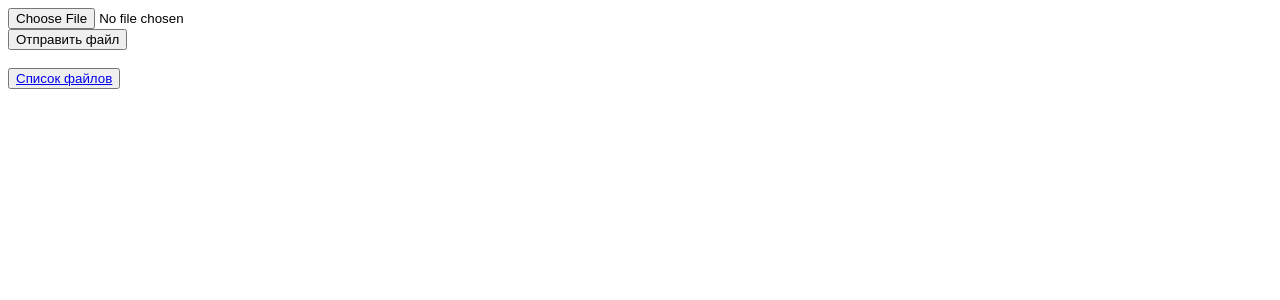
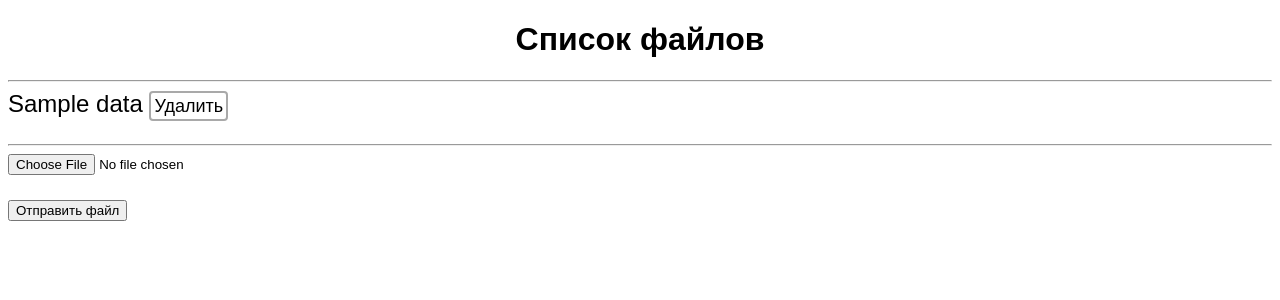
Before and after one commit to separeit894/my-http-server, a Flask app: template templates/index.html in a window 1280 px wide. Shown: the top 300 px of the page. Run offline with Flask 3, Linux system fonts and the light colour scheme; the template is opened without the code that fills it: most values are stand-ins (such as "Sample title", 1, 10 or a date in 2020).

Commit message:
bump to version 0.0.3
1. Variable 'UPLOADS' now is constant in main.py
2. Add static/style.css
3. Delete /list

```diff
--- a/main.py
+++ b/main.py
@@ -1,30 +1,40 @@
-from flask import Flask, request, render_template, send_file
+from flask import Flask, request, render_template, send_file, redirect, url_for
 import os
 
 app = Flask(__name__)
 
+UPLOADS_DIR = "uploads"
+
 @app.route("/")
 def index():
-    return render_template("index.html")
+    data = os.listdir(UPLOADS_DIR)
+    return render_template("index.html", data=data)
 
-@app.route("/upload", methods=["POST"])
+@app.route("/upload", methods=["POST", "GET"])
 def upload_file():
     if request.method == "POST":
         file = request.files.get("file")
-        if not os.path.exists("uploads"):
-            os.mkdir("uploads")
-        file.save(f"uploads/{file.filename}")
-        return render_template("index.html")
+        if not os.path.exists(UPLOADS_DIR):
+            os.mkdir(UPLOADS_DIR)
+        else:
+            path = UPLOADS_DIR + "/" + file.filename
+            file.save(path)
 
-@app.route("/list")
-def list_files():
-    data = os.listdir("uploads/")
-    return render_template("list.html", data=data)
+    return redirect("/")
 
 
-@app.route("/uploads/<string:file>")
+@app.route("/get_file/<string:file>")
 def get_file(file):
-    if os.path.exists(f"uploads/{file}"):
-        return send_file(f"uploads/{file}", as_attachment=False)
+    path = UPLOADS_DIR + "/" + file
+    if os.path.exists(path):
+        return send_file(path, as_attachment=False)
+
+@app.route("/delete/<string:filename>")
+def delete_file(filename):
+    path = UPLOADS_DIR + "/" + filename
+    if os.path.exists(path):
+        os.remove(path)
+    return redirect("/")
+
 if __name__ == "__main__":
     app.run(debug=True, host="0.0.0.0")
--- /dev/null
+++ b/static/style.css
@@ -0,0 +1,37 @@
+#text-list-files {
+    text-align: center;
+    font-size: xx-large;
+    font-family: Arial, Helvetica, sans-serif;
+}
+
+.file,
+.delete-button {
+    font-size: x-large;
+    font-family: Arial, Helvetica, sans-serif;
+    text-decoration-line: none;
+    color: #000;
+}
+
+.file a {
+    font-family: Arial, Helvetica, sans-serif;
+    text-decoration-line: none;
+    color: #000;
+    display: inline;
+}
+
+.delete-button  {
+    font-size: large;
+    background-color: White;
+    color: black;
+    border: 2px solid darkgray;
+    border-radius: 4px;
+    padding: 3px
+}
+
+.file:hover {
+    color: black;
+}
+
+.delete-button:hover  {
+    color: black;
+}
--- a/templates/base.html
+++ b/templates/base.html
@@ -3,7 +3,9 @@
 <head>
     <meta charset="UTF-8">
     <meta name="viewport" content="width=device-width, initial-scale=1.0">
+    <meta name="discription" content="version 0.0.3">
     <title>{% block title %}{% endblock title %}</title>
+    <link rel="stylesheet" href="{{ url_for('static', filename='style.css')}}">
 </head>
 <body>
     {% block body %}
--- a/templates/index.html
+++ b/templates/index.html
@@ -5,9 +5,16 @@
 {% endblock title %}
 
 {% block body %}
+<h1 id="text-list-files">Список файлов</h1><hr>
+{% for el in data %}
+    <div class="file">
+        <a href="get_file/{{ el }}">{{ el }}</a>
+        <a href="/delete/{{ el }}" class="delete-button" >Удалить</a>
+    </div>
+{% endfor %}
+<br><hr>
 <form action="/upload" method="post" enctype="multipart/form-data">
-    <input type="file" id="file" name="file" required><br>
+    <input type="file" style="margin-bottom: 2%;" id="file" name="file" required><br>
     <button type="submit">Отправить файл</button>
 </form><br>
-<button type="button"><a href="/list">Список файлов</a></button>
 {% endblock body %}
```
Also changed, not shown: templates/list.html (deleted, +0 -10 lines).
